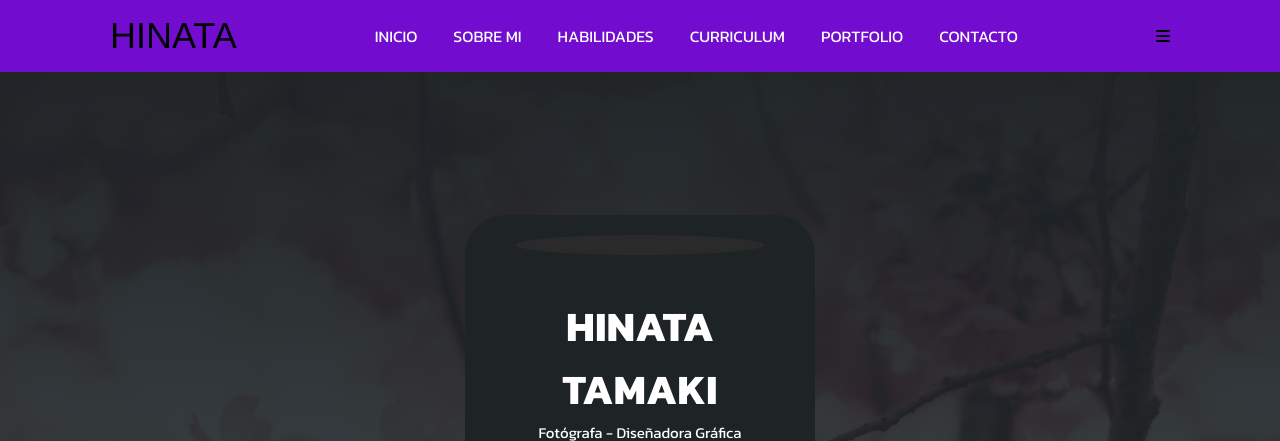
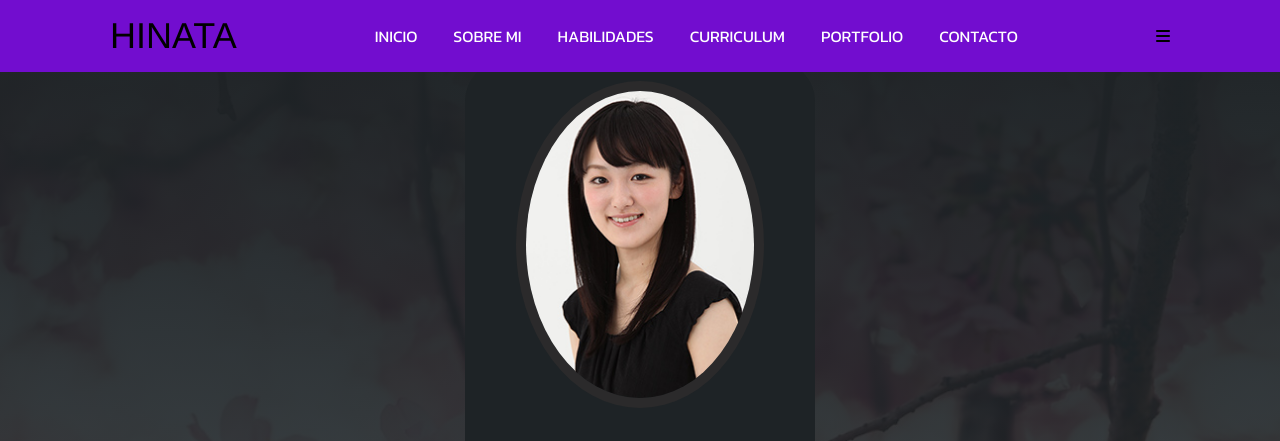
Before and after one commit to flowcastromen/flowcastromen.github.io, a plain HTML site: page index.html in a window 1280 px wide. Shown: the top 441 px of the page. Drawn offline with Linux system fonts and the light colour scheme; files that its build step writes are made by us from their sources; files whose address does not match are found by name.

Commit message:
Update index.html

```diff
--- a/index.html
+++ b/index.html
@@ -6,7 +6,7 @@
     <meta name="viewport" content="width=device-width, initial-scale=1.0">
     <link rel="stylesheet" href="https://cdnjs.cloudflare.com/ajax/libs/font-awesome/6.3.0/css/all.min.css" integrity="sha512-SzlrxWUlpfuzQ+pcUCosxcglQRNAq/DZjVsC0lE40xsADsfeQoEypE+enwcOiGjk/bSuGGKHEyjSoQ1zVisanQ==" crossorigin="anonymous" referrerpolicy="no-referrer" />
     <title>WEB CV - PROYECTO FINAL</title>
-    <link rel="stylesheet" type="text/css" href="proyecto-final/estilo/estilo.css">
+    <link rel="stylesheet" type="text/css" href="estilo/estilo.css">
 </head>
 <body>
     <!-- MENU ENCABEZADO -->
@@ -34,7 +34,7 @@
     <section id="inicio" class="inicio">
         <div class="contenido-banner">
             <div class="contenedor-img">
-                <img src="proyecto-final/img/FOTO.jpg" alt="">
+                <img src="img/FOTO.jpg" alt="">
             </div>
             <h1>HINATA TAMAKI</h1>
             <h2>Fotógrafa - Diseñadora Gráfica</h2>
@@ -377,6 +377,6 @@
         </div>
     </footer>
 
-    <script src="proyecto-final/js/script.js"></script>
+    <script src="js/script.js"></script>
 </body>
 </html>
```
